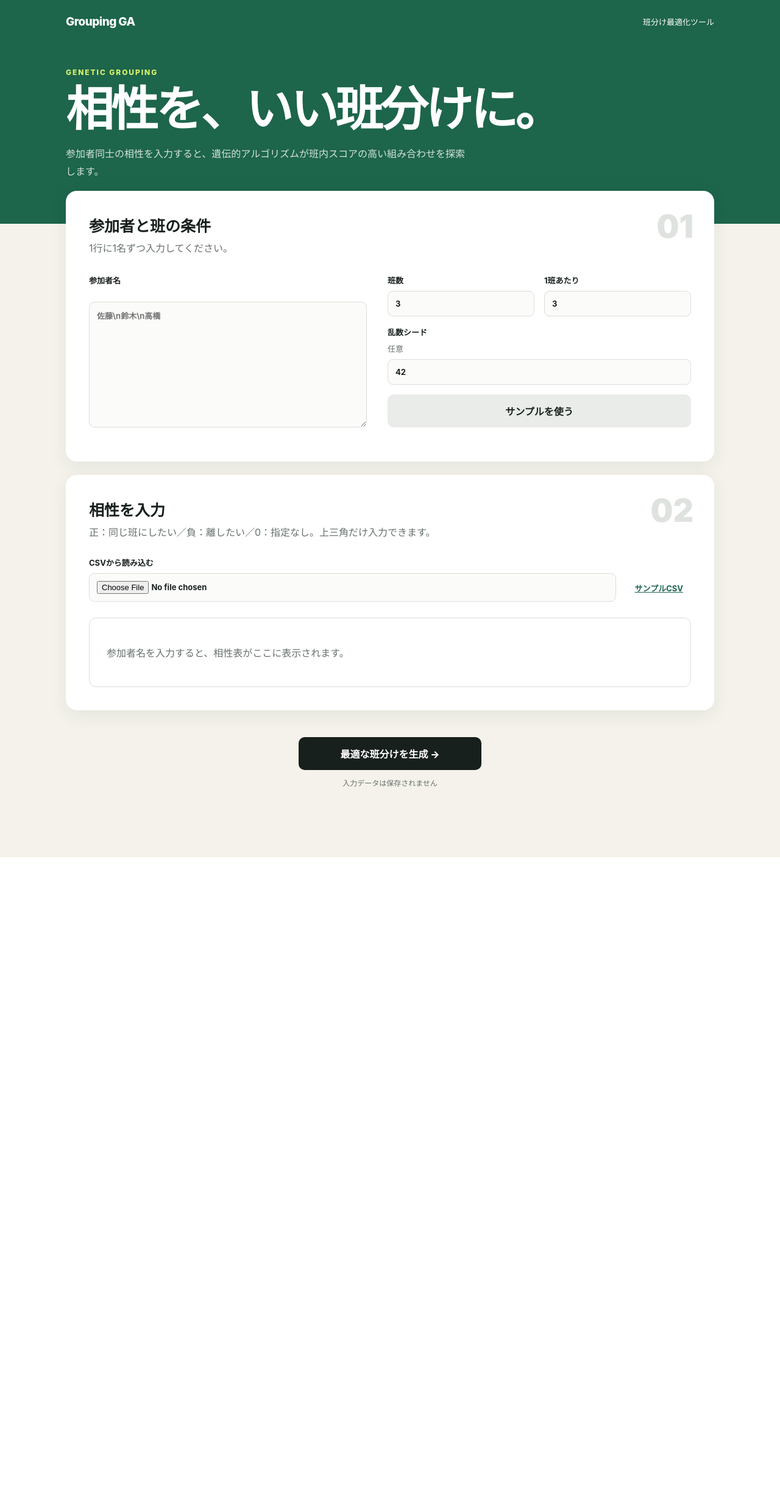
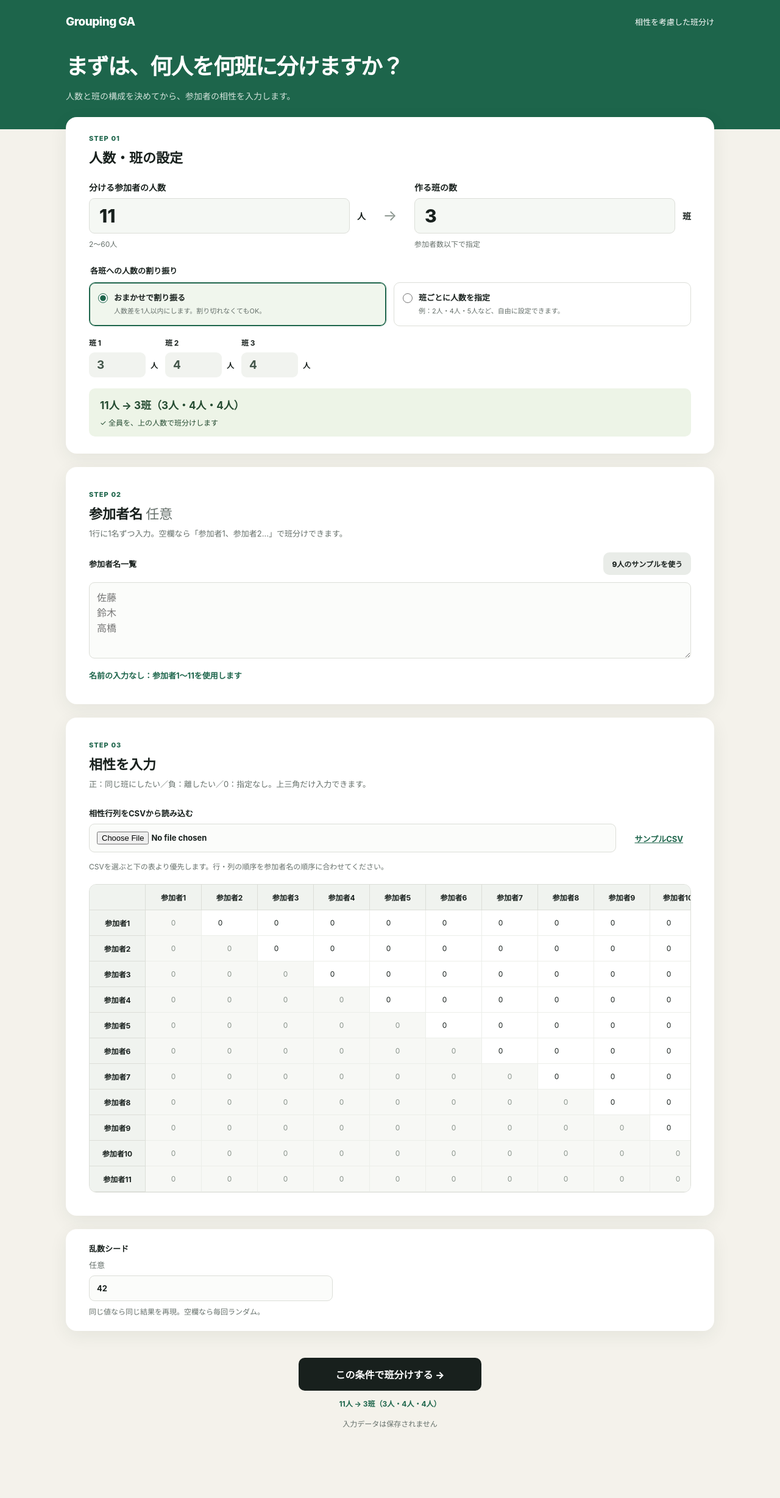
Before and after one commit to matsumotodaiki1002/grouping-GA-app, a Flask app: page / in a window 1280 px wide. Shown: the whole page at 61% size. Before the commit the page ends 1406 px from the top, so only its background shows below. Run offline with Flask 3, Linux system fonts and the light colour scheme.

Commit message:
Make group settings visible and support uneven group sizes

```diff
--- a/app.py
+++ b/app.py
@@ -7,10 +7,12 @@ import os
 
 from flask import Flask, render_template, request
 
-from ga import run_ga
+from ga import balanced_group_sizes, run_ga
 
 app = Flask(__name__)
 app.config["MAX_CONTENT_LENGTH"] = 2 * 1024 * 1024
+# 60人の上三角（1770ペア）と人数設定をmultipartフォームで受け取れるようにする。
+app.config["MAX_FORM_PARTS"] = 4096
 
 
 def _number(value: str, label: str) -> float:
@@ -65,26 +67,48 @@ def index():
     return render_template("index.html")
 
 
+@app.post("/edit")
+def edit():
+    return render_template("index.html", form=request.form)
+
+
 @app.post("/optimize")
 def optimize():
     try:
-        names = _parse_names(request.form.get("names", ""))
-        if not 2 <= len(names) <= 60:
+        raw_names = request.form.get("names", "")
+        names = _parse_names(raw_names)
+        member_count = int(request.form.get("participant_count", len(names)))
+        if not 2 <= member_count <= 60:
             raise ValueError("参加者は2〜60名で入力してください。")
+        if not names:
+            names = [f"参加者{index + 1}" for index in range(member_count)]
+        if len(names) != member_count:
+            raise ValueError(f"参加者数は{member_count}名ですが、名前が{len(names)}名分あります。名前の数を合わせるか、名前欄を空にしてください。")
         group_count = int(request.form.get("group_count", "0"))
-        group_size = int(request.form.get("group_size", "0"))
-        if group_count < 1 or group_size < 1:
-            raise ValueError("班数と1班あたりの人数は1以上にしてください。")
-        if len(names) != group_count * group_size:
-            raise ValueError("参加者数は、班数 × 1班あたりの人数と一致させてください。")
+        if not 1 <= group_count <= member_count:
+            raise ValueError("班数は1以上、参加者数以下にしてください。")
+        mode = request.form.get("allocation_mode", "auto")
+        if mode == "custom":
+            try:
+                sizes = [int(value) for value in request.form.getlist("group_sizes")]
+            except ValueError:
+                raise ValueError("各班の人数は1以上の整数にしてください。") from None
+            if len(sizes) != group_count or any(size < 1 for size in sizes):
+                raise ValueError("すべての班に1以上の人数を指定してください。")
+            if sum(sizes) != member_count:
+                raise ValueError(f"各班の合計は{sum(sizes)}名です。参加者{member_count}名と一致させてください。")
+        elif mode == "auto":
+            sizes = balanced_group_sizes(member_count, group_count)
+        else:
+            raise ValueError("人数の割り振り方法を選択してください。")
 
         upload = request.files.get("matrix_csv")
         matrix = _matrix_from_csv(upload, names) if upload and upload.filename else _matrix_from_form(len(names))
         seed_raw = request.form.get("seed", "").strip()
         seed = int(seed_raw) if seed_raw else None
-        result = run_ga(matrix, group_count, group_size, seed=seed)
+        result = run_ga(matrix, group_count, group_sizes=sizes, seed=seed)
         groups = [[names[index] for index in group] for group in result.groups]
-        return render_template("result.html", groups=groups, score=result.score, seed=seed, names="\n".join(names), group_count=group_count, group_size=group_size, matrix=matrix)
+        return render_template("result.html", groups=groups, score=result.score, seed=seed, names=raw_names, group_count=group_count, group_sizes=sizes, allocation_mode=mode, participant_count=member_count, matrix=matrix)
     except (ValueError, TypeError) as error:
         return render_template("index.html", error=str(error), form=request.form), 400
 
--- a/static/app.js
+++ b/static/app.js
@@ -1,25 +1,102 @@
 const namesInput = document.querySelector('#names');
+const participantCount = document.querySelector('#participant-count');
 const groupCount = document.querySelector('#group-count');
-const groupSize = document.querySelector('#group-size');
+const groupSizesContainer = document.querySelector('#group-sizes');
 const matrixWrap = document.querySelector('#matrix-wrap');
-const status = document.querySelector('#count-status');
+const initialForm = JSON.parse(document.querySelector('#initial-form').textContent);
+const pairValues = new Map(Object.entries(initialForm).filter(([key]) => key.startsWith('pair_')).map(([key, value]) => [key, value[0]]));
+let currentSizes = initialForm.group_sizes?.map(Number) ?? [];
+let lastPeople = '';
 
-function names() { return namesInput.value.split(/\r?\n/).map(v => v.trim()).filter(Boolean); }
-function rebuild() {
-  const people = names();
-  const old = new Map([...document.querySelectorAll('[data-pair]')].map(el => [el.dataset.pair, el.value]));
-  status.textContent = people.length ? `参加者 ${people.length}名 / 必要人数 ${Number(groupCount.value) * Number(groupSize.value)}名` : '';
-  status.className = people.length === Number(groupCount.value) * Number(groupSize.value) ? 'status ok' : 'status warn';
-  if (!people.length) { matrixWrap.innerHTML = '<p class="empty">参加者名を入力すると、相性表がここに表示されます。</p>'; return; }
-  const table = document.createElement('table');
+function names() { return namesInput.value.split(/\r?\n/).map(value => value.trim()).filter(Boolean); }
+function mode() { return document.querySelector('[name="allocation_mode"]:checked').value; }
+function balancedSizes(total, count) {
+  const base = Math.floor(total / count);
+  const extra = total % count;
+  return Array.from({ length: count }, (_, index) => base + (index >= count - extra ? 1 : 0));
+}
+function validCounts() {
+  const total = Number(participantCount.value);
+  const count = Number(groupCount.value);
+  return Number.isInteger(total) && total >= 2 && total <= 60 && Number.isInteger(count) && count >= 1 && count <= total;
+}
+function updateSummary() {
+  const total = Number(participantCount.value);
+  const count = Number(groupCount.value);
+  const suppliedNames = names();
+  const namedCountOK = suppliedNames.length === 0 || suppliedNames.length === total;
+  const uniqueNames = new Set(suppliedNames).size === suppliedNames.length;
+  const countsOK = validCounts();
+  const sizesOK = currentSizes.length === count && currentSizes.every(size => Number.isInteger(size) && size > 0) && currentSizes.reduce((a, b) => a + b, 0) === total;
+  const valid = countsOK && sizesOK && namedCountOK && uniqueNames;
+  const description = document.querySelector('#allocation-description');
+  description.textContent = countsOK ? `${total}人 → ${count}班（${currentSizes.map(size => `${size || 0}人`).join('・')}）` : '参加者数と班数を確認してください';
+  const message = document.querySelector('#count-status');
+  if (!countsOK) message.textContent = '参加者は2〜60人、班数は1以上・参加者数以下にしてください。';
+  else if (!sizesOK) message.textContent = `各班の合計 ${currentSizes.reduce((a, b) => a + b, 0)}人 / 参加者 ${total}人。合計を合わせてください。`;
+  else message.textContent = '✓ 全員を、上の人数で班分けします';
+  document.querySelector('#allocation-summary').classList.toggle('invalid', !countsOK || !sizesOK);
+  const namesStatus = document.querySelector('#names-status');
+  namesStatus.textContent = !suppliedNames.length ? `名前の入力なし：参加者1〜${total || '…'}を使用します` : !uniqueNames ? '参加者名が重複しています。別の名前またはIDを使ってください。' : `${suppliedNames.length}人分の名前 / 設定 ${total}人${namedCountOK ? ' ✓' : '：人数を合わせてください'}`;
+  namesStatus.className = namedCountOK && uniqueNames ? 'status ok' : 'status warn';
+  document.querySelector('#run-button').disabled = !valid;
+  document.querySelector('#submit-status').textContent = valid ? description.textContent : '上の人数・班の設定や参加者名を確認してください。';
+}
+function renderSizes() {
+  groupCount.max = participantCount.value || 60;
+  if (!validCounts()) { currentSizes = []; groupSizesContainer.replaceChildren(); updateSummary(); return; }
+  const count = Number(groupCount.value);
+  if (mode() === 'auto' || currentSizes.length !== count) currentSizes = balancedSizes(Number(participantCount.value), count);
+  const fields = currentSizes.map((size, index) => {
+    const label = document.createElement('label'); label.textContent = `班 ${index + 1}`;
+    const control = document.createElement('div'); control.className = 'number-with-unit';
+    const input = document.createElement('input');
+    input.type = 'number'; input.name = 'group_sizes'; input.min = '1'; input.max = participantCount.value; input.required = true; input.value = size;
+    input.readOnly = mode() === 'auto'; input.setAttribute('aria-label', `班${index + 1}の人数`);
+    input.addEventListener('input', () => { currentSizes[index] = Number(input.value); updateSummary(); });
+    const unit = document.createElement('span'); unit.textContent = '人';
+    control.append(input, unit); label.append(control); return label;
+  }); groupSizesContainer.replaceChildren(...fields); updateSummary();
+}
+function rebuildMatrix() {
+  const total = Number(participantCount.value);
+  if (!Number.isInteger(total) || total < 2 || total > 60) { matrixWrap.replaceChildren(); lastPeople = ''; return; }
+  const suppliedNames = names();
+  const people = Array.from({ length: total }, (_, index) => suppliedNames[index] || `参加者${index + 1}`);
+  const signature = JSON.stringify(people);
+  if (signature === lastPeople) return;
+  lastPeople = signature;
+  const table = document.createElement('table'); table.setAttribute('aria-label', '参加者同士の相性行列');
   const head = document.createElement('tr'); head.append(document.createElement('th'));
-  people.forEach(p => { const th = document.createElement('th'); th.textContent = p; head.append(th); }); table.append(head);
-  people.forEach((person, i) => { const row = document.createElement('tr'); const th = document.createElement('th'); th.textContent = person; row.append(th);
-    people.forEach((_, j) => { const td = document.createElement('td'); const input = document.createElement('input'); input.type = 'number'; input.step = 'any';
-      if (i >= j) { input.value = i === j ? '0' : '—'; input.disabled = true; }
-      else { input.name = `pair_${i}_${j}`; input.dataset.pair = `${i}_${j}`; input.value = old.get(`${i}_${j}`) ?? '0'; }
-      td.append(input); row.append(td); }); table.append(row); }); matrixWrap.replaceChildren(table);
+  people.forEach(person => { const th = document.createElement('th'); th.textContent = person; th.scope = 'col'; head.append(th); }); table.append(head);
+  people.forEach((person, i) => {
+    const row = document.createElement('tr'); const th = document.createElement('th'); th.textContent = person; th.scope = 'row'; row.append(th);
+    people.forEach((other, j) => {
+      const td = document.createElement('td');
+      if (i >= j) { td.className = 'derived-cell'; td.textContent = i === j ? '0' : (pairValues.get(`pair_${j}_${i}`) || '0'); td.dataset.mirror = `${j}_${i}`; }
+      else {
+        const input = document.createElement('input'); input.type = 'number'; input.step = 'any';
+        input.name = `pair_${i}_${j}`; input.dataset.pair = `${i}_${j}`; input.value = pairValues.get(input.name) ?? '0';
+        input.setAttribute('aria-label', `${person}と${other}の相性`);
+        input.addEventListener('input', () => { pairValues.set(input.name, input.value); matrixWrap.querySelector(`[data-mirror="${i}_${j}"]`).textContent = input.value || '0'; }); td.append(input);
+      } row.append(td);
+    }); table.append(row);
+  }); matrixWrap.replaceChildren(table);
 }
-[namesInput, groupCount, groupSize].forEach(el => el.addEventListener('input', rebuild));
-document.querySelector('#sample').addEventListener('click', () => { namesInput.value = ['佐藤','鈴木','高橋','田中','伊藤','渡辺','山本','中村','小林'].join('\n'); groupCount.value = 3; groupSize.value = 3; rebuild(); const values=[4,-3,1,2,0,-2,3,1,2,5,-4,1,0,2,-1,3,2,-2,4,1,0,3,-3,2,1,-1,4,2,0,3,-2,5,-1,2,1,3]; document.querySelectorAll('[data-pair]').forEach((el,i)=>el.value=values[i]); });
-rebuild();
+participantCount.addEventListener('input', () => { renderSizes(); rebuildMatrix(); });
+groupCount.addEventListener('input', () => renderSizes());
+document.querySelectorAll('[name="allocation_mode"]').forEach(input => input.addEventListener('change', () => renderSizes()));
+namesInput.addEventListener('input', () => { updateSummary(); rebuildMatrix(); });
+document.querySelector('#sample').addEventListener('click', () => {
+  namesInput.value = ['佐藤','鈴木','高橋','田中','伊藤','渡辺','山本','中村','小林'].join('\n'); participantCount.value = 9; groupCount.value = 3;
+  document.querySelector('[name="allocation_mode"][value="auto"]').checked = true;
+  pairValues.clear(); lastPeople = ''; renderSizes(); rebuildMatrix();
+  const values = [4,-3,1,2,0,-2,3,1,2,5,-4,1,0,2,-1,3,2,-2,4,1,0,3,-3,2,1,-1,4,2,0,3,-2,5,-1,2,1,3];
+  document.querySelectorAll('[data-pair]').forEach((input, index) => { input.value = values[index]; input.dispatchEvent(new Event('input')); });
+});
+document.querySelector('#ga-form').addEventListener('submit', event => {
+  updateSummary();
+  if (document.querySelector('#run-button').disabled) { event.preventDefault(); return; }
+  document.querySelector('#run-button').textContent = '班分けを計算しています…';
+});
+renderSizes(); rebuildMatrix();
--- a/templates/index.html
+++ b/templates/index.html
@@ -3,28 +3,49 @@
 <head>
   <meta charset="utf-8">
   <meta name="viewport" content="width=device-width, initial-scale=1">
-  <title>Grouping GA</title>
+  <title>Grouping GA | 班分けの設定</title>
   <link rel="stylesheet" href="{{ url_for('static', filename='style.css') }}">
+  <link rel="stylesheet" href="{{ url_for('static', filename='ui.css') }}">
+  <script src="{{ url_for('static', filename='app.js') }}" defer></script>
 </head>
 <body>
-  <header class="hero">
-    <nav><a class="brand" href="/">Grouping GA</a><span>班分け最適化ツール</span></nav>
-    <div class="hero-copy"><p class="eyebrow">GENETIC GROUPING</p><h1>相性を、いい班分けに。</h1><p>参加者同士の相性を入力すると、遺伝的アルゴリズムが班内スコアの高い組み合わせを探索します。</p></div>
+  <header class="setup-header">
+    <nav><a class="brand" href="/">Grouping GA</a><span>相性を考慮した班分け</span></nav>
+    <div class="setup-heading"><h1>まずは、何人を何班に分けますか？</h1><p>人数と班の構成を決めてから、参加者の相性を入力します。</p></div>
   </header>
-  <main>
+  <main class="setup-main">
     {% if error %}<div class="alert" role="alert"><strong>入力を確認してください</strong><span>{{ error }}</span></div>{% endif %}
     <form action="{{ url_for('optimize') }}" method="post" enctype="multipart/form-data" id="ga-form">
-      <section class="card"><div class="step">01</div><div class="section-title"><h2>参加者と班の条件</h2><p>1行に1名ずつ入力してください。</p></div>
-        <div class="form-grid"><label class="wide">参加者名<textarea id="names" name="names" rows="8" required placeholder="佐藤\n鈴木\n高橋">{{ form.names if form else '' }}</textarea></label>
-          <div class="fields"><label>班数<input id="group-count" name="group_count" type="number" min="1" value="{{ form.group_count if form else 3 }}" required></label><label>1班あたり<input id="group-size" name="group_size" type="number" min="1" value="{{ form.group_size if form else 3 }}" required></label><label>乱数シード <span class="optional">任意</span><input name="seed" type="number" value="{{ form.seed if form else 42 }}"></label><button type="button" class="secondary" id="sample">サンプルを使う</button></div>
-        </div><p id="count-status" class="status"></p>
+      <section class="card setup-card" aria-labelledby="setup-title">
+        <div class="section-title"><span class="section-label">STEP 01</span><h2 id="setup-title">人数・班の設定</h2></div>
+        <div class="count-controls">
+          <label for="participant-count">分ける参加者の人数<div class="number-with-unit"><input id="participant-count" name="participant_count" type="number" min="2" max="60" value="{{ form.get('participant_count', 11) if form else 11 }}" required><span>人</span></div><small>2〜60人</small></label>
+          <span class="count-arrow" aria-hidden="true">→</span>
+          <label for="group-count">作る班の数<div class="number-with-unit"><input id="group-count" name="group_count" type="number" min="1" max="60" value="{{ form.get('group_count', 3) if form else 3 }}" required><span>班</span></div><small>参加者数以下で指定</small></label>
+        </div>
+        {% set mode = form.get('allocation_mode', 'auto') if form else 'auto' %}
+        <fieldset class="allocation-options"><legend>各班への人数の割り振り</legend>
+          <label><input type="radio" name="allocation_mode" value="auto" {% if mode != 'custom' %}checked{% endif %}><span>おまかせで割り振る<small>人数差を1人以内にします。割り切れなくてもOK。</small></span></label>
+          <label><input type="radio" name="allocation_mode" value="custom" {% if mode == 'custom' %}checked{% endif %}><span>班ごとに人数を指定<small>例：2人・4人・5人など、自由に設定できます。</small></span></label>
+        </fieldset>
+        <div id="group-sizes" class="group-size-grid" aria-label="各班の人数"></div>
+        <div id="allocation-summary" class="allocation-summary" aria-live="polite"><strong id="allocation-description">11人 → 3班（3人・4人・4人）</strong><span id="count-status">人数を割り振っています</span></div>
       </section>
-      <section class="card"><div class="step">02</div><div class="section-title"><h2>相性を入力</h2><p>正：同じ班にしたい／負：離したい／0：指定なし。上三角だけ入力できます。</p></div>
-        <div class="upload"><label>CSVから読み込む<input type="file" name="matrix_csv" accept=".csv,text/csv"></label><a href="{{ url_for('static', filename='sample_matrix.csv') }}" download>サンプルCSV</a></div>
-        <div id="matrix-wrap" class="matrix-wrap"><p class="empty">参加者名を入力すると、相性表がここに表示されます。</p></div>
+      <section class="card" aria-labelledby="names-title">
+        <div class="section-title"><span class="section-label">STEP 02</span><h2 id="names-title">参加者名 <span class="optional">任意</span></h2><p>1行に1名ずつ入力。空欄なら「参加者1、参加者2…」で班分けできます。</p></div>
+        <div class="names-tools"><label for="names">参加者名一覧</label><button type="button" class="secondary compact" id="sample">9人のサンプルを使う</button></div>
+        <textarea id="names" name="names" rows="4" placeholder="佐藤&#10;鈴木&#10;高橋" aria-describedby="names-status">{{ form.get('names', '') if form else '' }}</textarea>
+        <p id="names-status" class="status"></p>
       </section>
-      <div class="action"><button class="primary" type="submit">最適な班分けを生成 <span>→</span></button><p>入力データは保存されません</p></div>
+      <section class="card" aria-labelledby="matrix-title">
+        <div class="section-title"><span class="section-label">STEP 03</span><h2 id="matrix-title">相性を入力</h2><p>正：同じ班にしたい／負：離したい／0：指定なし。上三角だけ入力できます。</p></div>
+        <div class="upload"><label>相性行列をCSVから読み込む<input type="file" name="matrix_csv" accept=".csv,text/csv"></label><a href="{{ url_for('static', filename='sample_matrix.csv') }}" download>サンプルCSV</a></div>
+        <p class="input-help">CSVを選ぶと下の表より優先します。行・列の順序を参加者名の順序に合わせてください。</p>
+        <div id="matrix-wrap" class="matrix-wrap"></div>
+      </section>
+      <section class="card run-settings"><label for="seed">乱数シード <span class="optional">任意</span><input id="seed" name="seed" type="number" value="{{ form.get('seed', 42) if form else 42 }}"><small>同じ値なら同じ結果を再現。空欄なら毎回ランダム。</small></label></section>
+      <div class="action"><button class="primary" id="run-button" type="submit">この条件で班分けする <span>→</span></button><p id="submit-status" role="status"></p><p>入力データは保存されません</p></div>
     </form>
   </main>
-  <script src="{{ url_for('static', filename='app.js') }}"></script>
+  <script id="initial-form" type="application/json">{{ (form.to_dict(flat=False) if form else {}) | tojson }}</script>
 </body></html>
```
Also changed, not shown: ga.py (+48 -9 lines), templates/result.html (+14 -4 lines), tests/test_app.py (added, +102 -0 lines), tests/test_ga.py (+26 -1 lines), README.md, static/ui.css (added), 1 other file.
